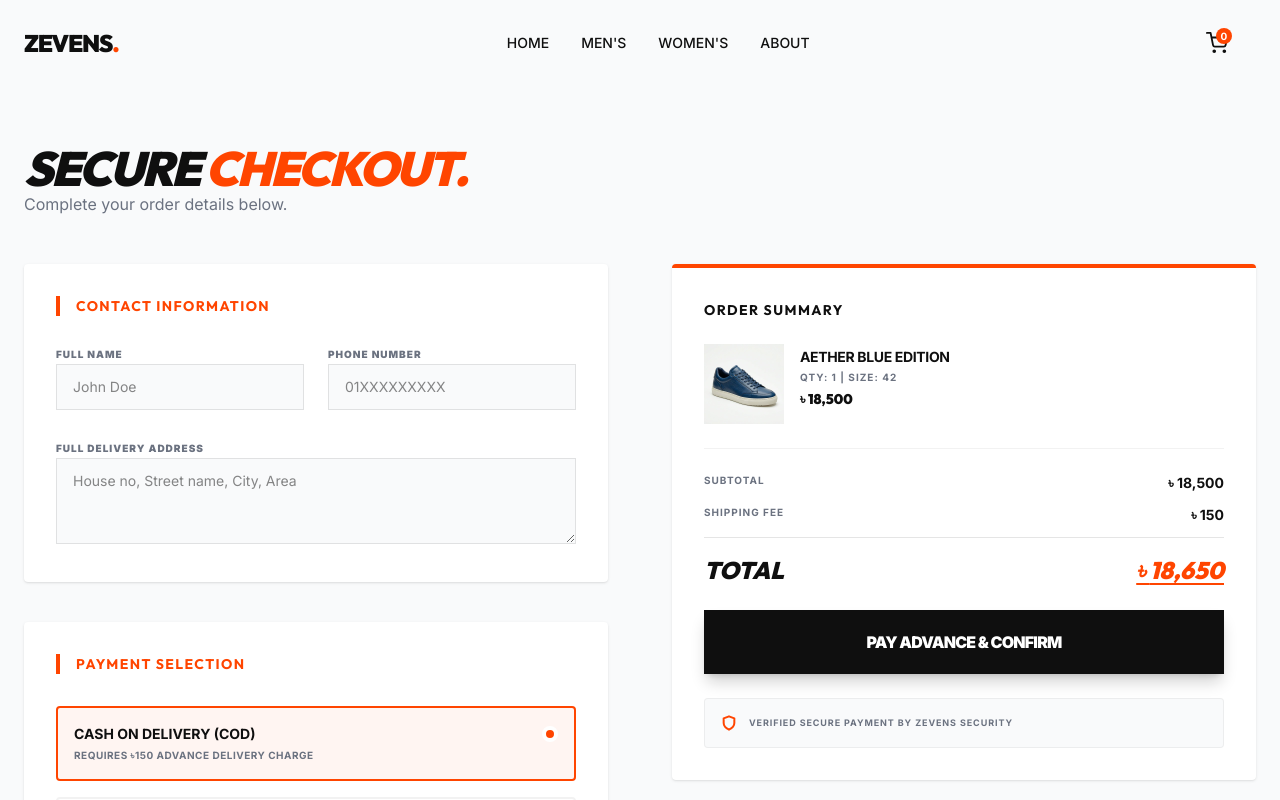
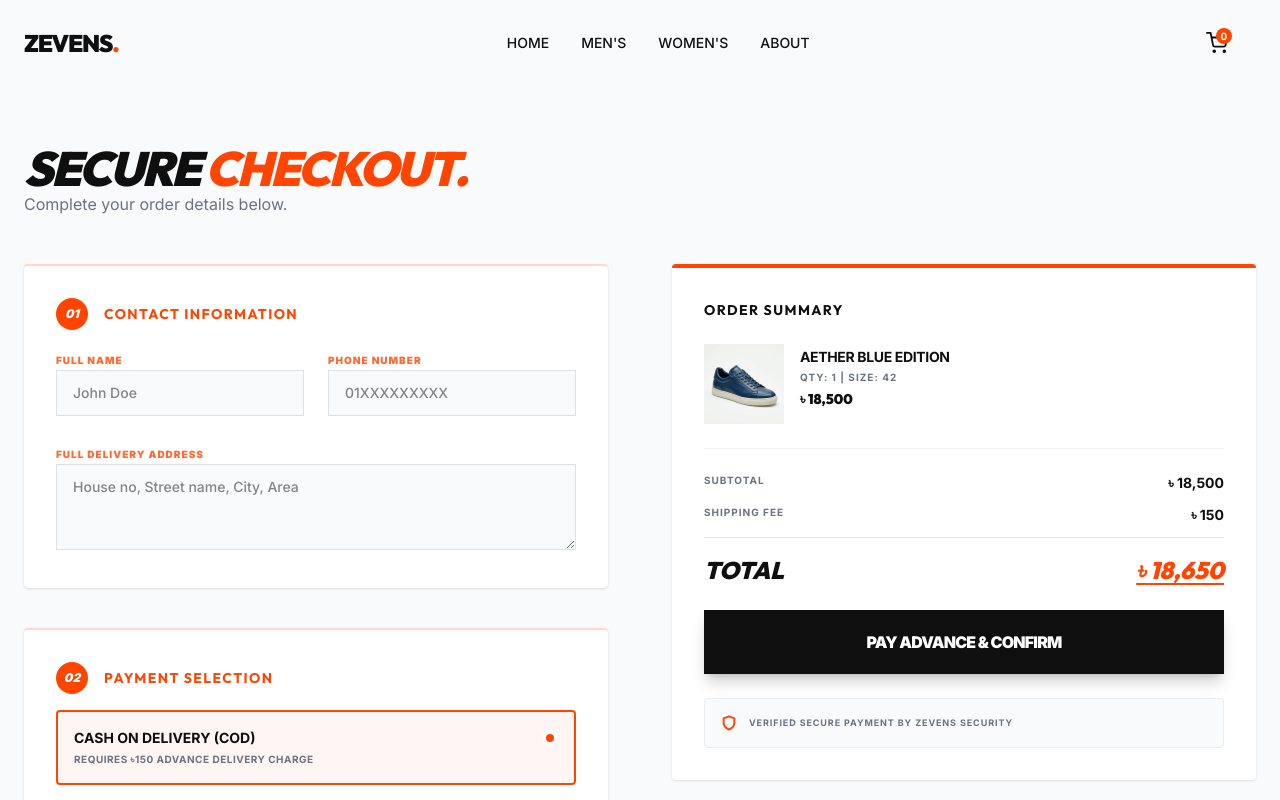
Before and after one commit to shohan-code/Zevens, a Next.js app: page /checkout in a window 1280 px wide. Shown: the top 800 px of the page. Built offline with nearby package versions, Linux system fonts and the light colour scheme.

Commit message:
Polish: Enhanced checkout visibility with numbered steps and accent labels

```diff
--- a/src/app/checkout/page.tsx
+++ b/src/app/checkout/page.tsx
@@ -83,27 +83,33 @@ function CheckoutContent() {
         <form onSubmit={handleSubmit} className="grid grid-cols-1 lg:grid-cols-2 gap-16 items-start">
             {/* Customer Details */}
             <div className="space-y-10">
-                <div className="bg-surface p-8 rounded-sm shadow-sm space-y-6">
-                    <h3 className="font-heading font-bold text-sm tracking-widest uppercase border-l-4 border-accent pl-4 text-accent">Contact Information</h3>
+                <div className="bg-surface p-8 rounded-sm shadow-sm space-y-6 border-t-2 border-accent/20">
+                    <div className="flex items-center space-x-4 mb-4">
+                        <div className="w-8 h-8 bg-accent text-white rounded-full flex items-center justify-center font-black text-xs italic">01</div>
+                        <h3 className="font-heading font-bold text-sm tracking-widest uppercase text-accent">Contact Information</h3>
+                    </div>
                     <div className="grid grid-cols-1 md:grid-cols-2 gap-6">
                         <div className="space-y-2">
-                             <label className="text-[10px] font-black uppercase tracking-widest text-secondary">Full Name</label>
-                             <input required type="text" className="w-full bg-background border border-black/10 px-4 py-3 text-sm focus:outline-none focus:border-accent transition-colors" placeholder="John Doe" />
+                             <label className="text-[10px] font-black uppercase tracking-widest text-accent/80">Full Name</label>
+                             <input required type="text" className="w-full bg-background border border-black/10 px-4 py-3 text-sm focus:outline-none focus:border-accent focus:ring-1 focus:ring-accent/20 transition-all font-medium" placeholder="John Doe" />
                         </div>
                         <div className="space-y-2">
-                             <label className="text-[10px] font-black uppercase tracking-widest text-secondary">Phone Number</label>
-                             <input required type="tel" className="w-full bg-background border border-black/10 px-4 py-3 text-sm focus:outline-none focus:border-accent transition-colors" placeholder="01XXXXXXXXX" />
+                             <label className="text-[10px] font-black uppercase tracking-widest text-accent/80">Phone Number</label>
+                             <input required type="tel" className="w-full bg-background border border-black/10 px-4 py-3 text-sm focus:outline-none focus:border-accent focus:ring-1 focus:ring-accent/20 transition-all font-medium" placeholder="01XXXXXXXXX" />
                         </div>
                     </div>
                     <div className="space-y-2">
-                            <label className="text-[10px] font-black uppercase tracking-widest text-secondary">Full Delivery Address</label>
-                            <textarea required rows={3} className="w-full bg-background border border-black/10 px-4 py-3 text-sm focus:outline-none focus:border-accent transition-colors" placeholder="House no, Street name, City, Area"></textarea>
+                            <label className="text-[10px] font-black uppercase tracking-widest text-accent/80">Full Delivery Address</label>
+                            <textarea required rows={3} className="w-full bg-background border border-black/10 px-4 py-3 text-sm focus:outline-none focus:border-accent focus:ring-1 focus:ring-accent/20 transition-all font-medium" placeholder="House no, Street name, City, Area"></textarea>
                     </div>
                 </div>
 
                 {/* Payment Selection */}
-                <div className="bg-surface p-8 rounded-sm shadow-sm space-y-8">
-                    <h3 className="font-heading font-bold text-sm tracking-widest uppercase border-l-4 border-accent pl-4 text-accent">Payment Selection</h3>
+                <div className="bg-surface p-8 rounded-sm shadow-sm space-y-8 border-t-2 border-accent/20">
+                    <div className="flex items-center space-x-4 mb-4">
+                        <div className="w-8 h-8 bg-accent text-white rounded-full flex items-center justify-center font-black text-xs italic">02</div>
+                        <h3 className="font-heading font-bold text-sm tracking-widest uppercase text-accent">Payment Selection</h3>
+                    </div>
 
                     <div className="space-y-4">
                         <label className={`block p-4 border-2 rounded-sm cursor-pointer transition-all ${paymentMethod === 'cod' ? 'border-accent bg-accent/5' : 'border-black/5'}`}>
```
